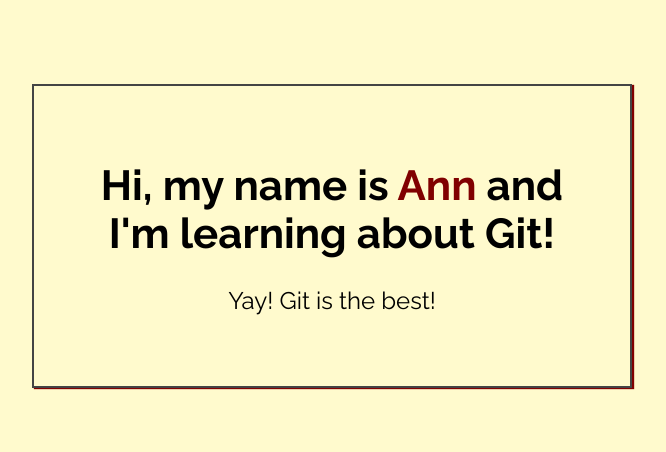
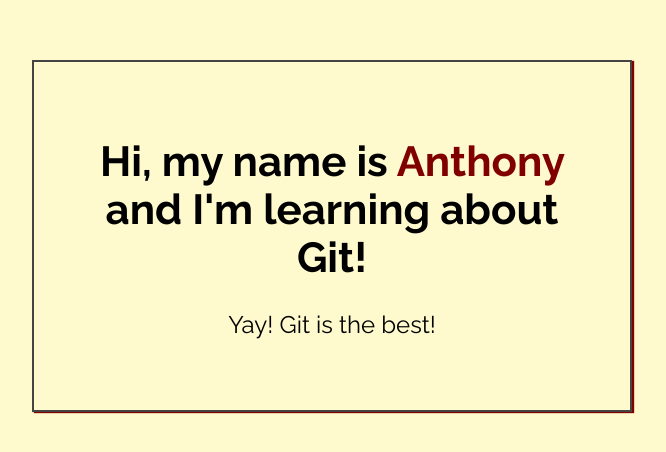
Before and after one commit to Tony2450/My-first-repo, a plain HTML site: page index.html in a window 1280 px wide. Shown: the part 164-616 px from the top of the page, without its empty margins (308-974 px from the left). Drawn offline with Linux system fonts and the light colour scheme.

Commit message:
added name to index.html

```diff
--- a/index.html
+++ b/index.html
@@ -14,7 +14,7 @@
 <body>
 
     <div class="greeting">
-        <h1>Hi, my name is <span class="highlight">Ann</span> and I'm learning about Git! </h1>
+        <h1>Hi, my name is <span class="highlight">Anthony</span> and I'm learning about Git! </h1>
 
         <p>Yay! Git is the best!</p>
     </div>
```
